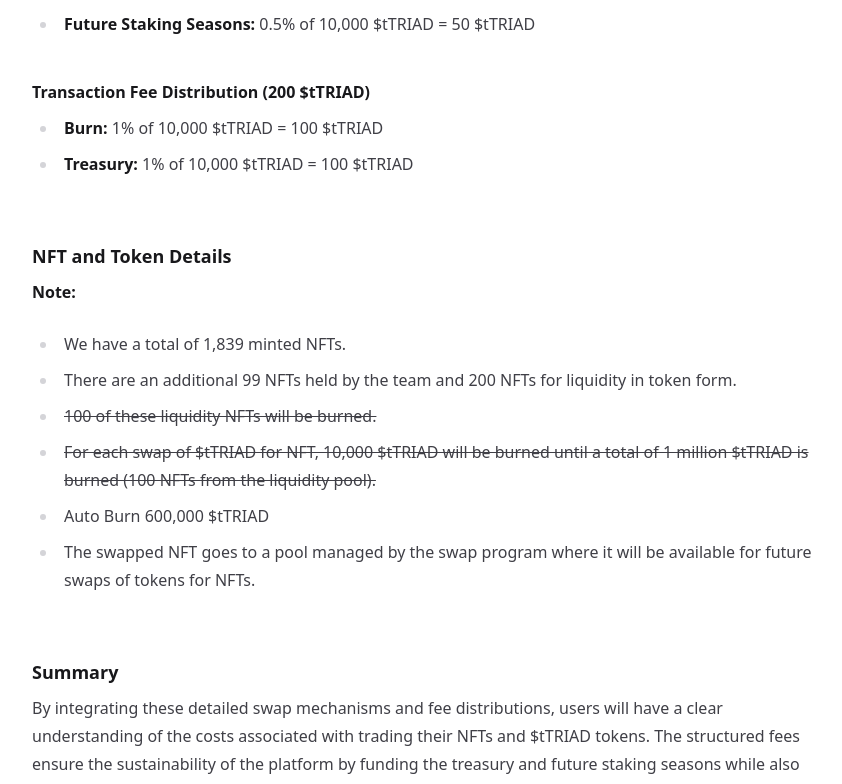
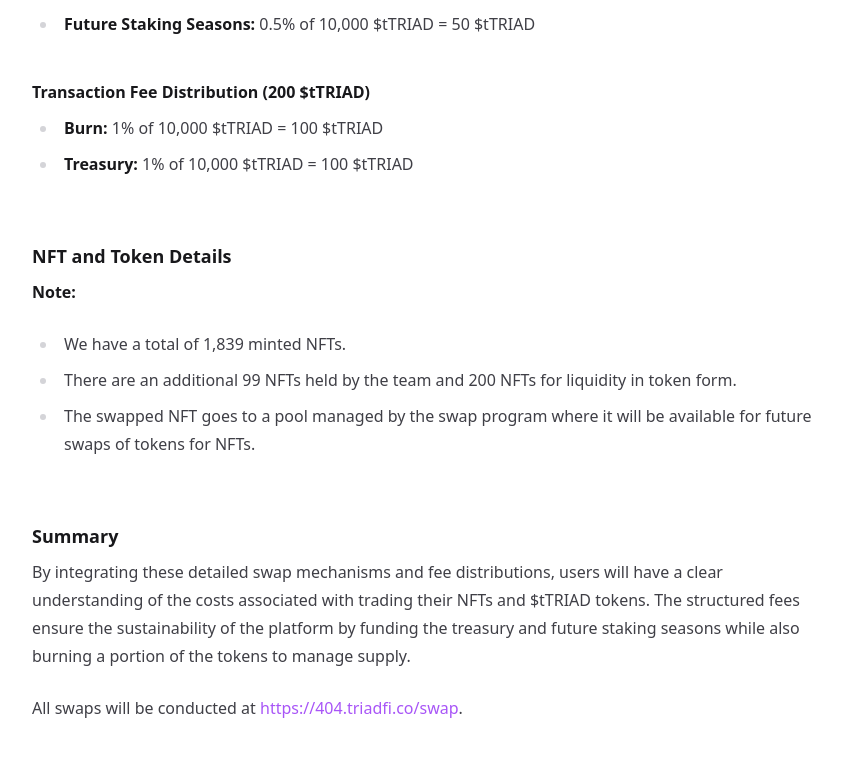
Before and after one commit to triadxyz/docs, a Next.js app: page /nft-swap in a window 1280 px wide. Shown: the part 1910-2694 px from the top of the page, without its empty margins (320-1162 px from the left). Built offline with nearby package versions, Linux system fonts and the light colour scheme.

Commit message:
swap tab

```diff
--- a/src/pages/nft-swap.mdx
+++ b/src/pages/nft-swap.mdx
@@ -76,9 +76,6 @@ $tTRIAD Token CA: t3DohmswhKk94PPbPYwA6ZKACyY3y5kbcqeQerAJjmV
 
 - We have a total of 1,839 minted NFTs.
 - There are an additional 99 NFTs held by the team and 200 NFTs for liquidity in token form.
-- ~~100 of these liquidity NFTs will be burned.~~
-- ~~For each swap of $tTRIAD for NFT, 10,000 $tTRIAD will be burned until a total of 1 million $tTRIAD is burned (100 NFTs from the liquidity pool).~~
-- Auto Burn 600,000 $tTRIAD
 - The swapped NFT goes to a pool managed by the swap program where it will be available for future swaps of tokens for NFTs.
 
 ## Summary
```
